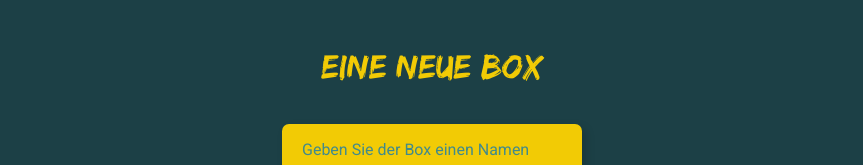
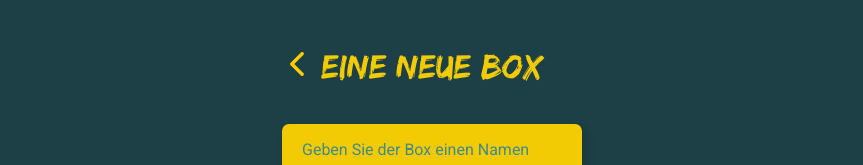
Before and after one commit to Frenzy265/recycle, a React (Create React App) app in the folder client/: page /box/new in a window 1280 px wide. Shown: the top 165 px of the page, without its empty margins (208-1071 px from the left). Built offline with nearby package versions, Linux system fonts and the light colour scheme.

Commit message:
⚡️ Add backbutton to new box

```diff
--- a/client/src/pages/BoxNew.js
+++ b/client/src/pages/BoxNew.js
@@ -4,7 +4,7 @@ import { useState } from "react";
 import IconBox from "../assets/icon-box-primary.svg";
 import { postBoxById } from "../api/boxes";
 import { useHistory } from "react-router-dom";
-import Header from "../components/Header";
+import { HeaderBackButton } from "../components/HeaderBackButton";
 
 export default function AddNewBox() {
   const [title, setTitle] = useState("");
@@ -22,7 +22,7 @@ export default function AddNewBox() {
 
   return (
     <form onSubmit={handleSubmit}>
-      <Header>Eine neue Box</Header>
+      <HeaderBackButton headline={"Eine neue Box"}></HeaderBackButton>
       <InputField
         title="Geben Sie der Box einen Namen"
         value={title}
```
